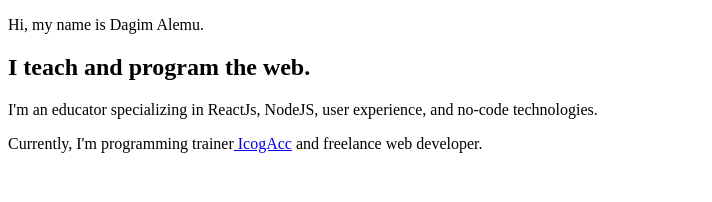
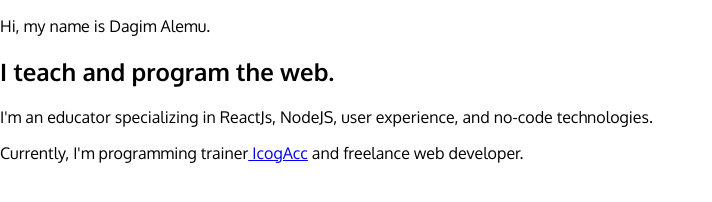
Before and after one commit to dagimalemux/myPortfolio, a website: page index.html in a window 1280 px wide. Shown: the whole page, without its empty margins (0-712 px from the left). Drawn offline with Linux system fonts and the light colour scheme.

Commit message:
adding fonts

```diff
--- a/index.html
+++ b/index.html
@@ -2,6 +2,9 @@
 <html lang="en">
 
   <head>
+    <link rel="preconnect" href="https://fonts.googleapis.com">
+<link rel="preconnect" href="https://fonts.gstatic.com" crossorigin>
+<link href="https://fonts.googleapis.com/css2?family=Oxygen:wght@300;400;700&display=swap" rel="stylesheet">
     <meta charset="UTF-8" />
     <meta http-equiv="X-UA-Compatible" content="IE=edge" />
     <meta name="viewport" content="width=device-width, initial-scale=1.0" />
--- a/styles.css
+++ b/styles.css
@@ -20,3 +20,9 @@ html {
 *::after {
   box-sizing: inherit;
 }
+
+body{
+  padding: 0;
+  margin: 0;
+  font-family: var(--sans);
+}
```
